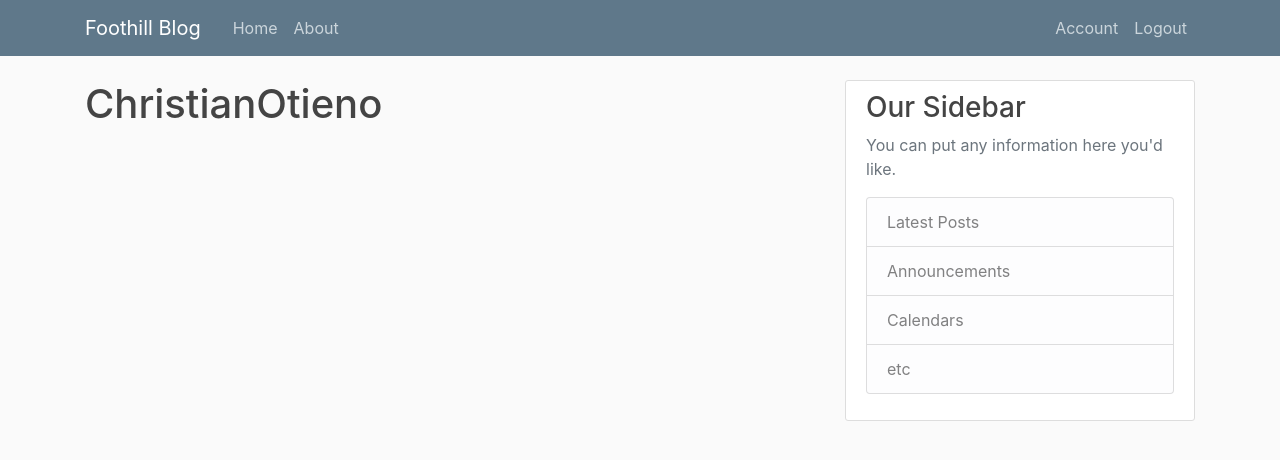
After one commit to ChristianOtieno/Python-Language, a Flask app: page /account in a window 1280 px wide. The commit adds this page. Shown: the top 460 px of the page. Run offline with Flask 2, Linux system fonts and the light colour scheme; a user stored in the database is signed in; some libraries are stand-ins or nearby versions.

Commit message:
User Authentication

```diff
--- a/Projects/Flask-Projects/foothill/blog/__init__.py
+++ b/Projects/Flask-Projects/foothill/blog/__init__.py
@@ -1,9 +1,15 @@
 from flask import Flask
 from flask_sqlalchemy import SQLAlchemy
+from flask_bcrypt import Bcrypt
+from flask_login import LoginManager
 
 app = Flask(__name__)
 app.config['SECRET_KEY'] = 'd35cdc8da1d3399edfe34c07e101edbc'
 app.config['SQLALCHEMY_DATABASE_URI'] = 'sqlite:///site.db'
 db = SQLAlchemy(app)
+bcrypt = Bcrypt(app)
+login_manager = LoginManager(app)
+login_manager.login_view = 'login'
+login_manager.login_message_category = 'info'
 
 from blog import routes
--- a/Projects/Flask-Projects/foothill/blog/routes.py
+++ b/Projects/Flask-Projects/foothill/blog/routes.py
@@ -1,7 +1,8 @@
-from flask import render_template, url_for, flash, redirect
-from blog import app
+from flask import render_template, url_for, flash, redirect, request
+from blog import app, db, bcrypt
 from blog.forms import RegistrationForm, LoginForm
 from blog.models import User, Post
+from flask_login import login_user, current_user, logout_user, login_required
 
 posts = [
     {
@@ -32,20 +33,42 @@
 
 @app.route("/register", methods=['GET', 'POST'])
 def register():
+    if current_user.is_authenticated:
+        return redirect(url_for('home'))
     form = RegistrationForm()
     if form.validate_on_submit():
-        flash(f'Account created for {form.username.data}!', 'success')
-        return redirect(url_for('home'))
+        hashedPassword = bcrypt.generate_password_hash(form.password.data).decode('utf-8')
+        user = User(username=form.username.data, email=form.email.data, password=hashedPassword)
+        db.session.add(user)
+        db.session.commit()
+        flash(f'Your account has been created, you are now able to log in!', 'success')
+        return redirect(url_for('login'))
     return render_template('register.html', title='Register', form=form)
 
 
 @app.route("/login", methods=['GET', 'POST'])
 def login():
+    if current_user.is_authenticated:
+        return redirect(url_for('home'))
     form = LoginForm()
     if form.validate_on_submit():
-        if form.email.data == 'admin@blog.com' and form.password.data == 'password':
-            flash('You have been logged in!', 'success')
-            return redirect(url_for('home'))
-        else:
-            flash('Login Unsuccessful. Please check username and password', 'danger')
+       user = User.query.filter_by(email=form.email.data).first()
+       if user and bcrypt.check_password_hash(user.password, form.password.data):
+           login_user(user, remember=form.remember.data)
+           next_page = request.args.get('next')
+           return redirect(next_page) if next_page else redirect(url_for('home'))
+    else:
+        flash('Login Unsuccessful. Please check username and password', 'danger')
     return render_template('login.html', title='Login', form=form)
+
+
+@app.route("/logout")
+def logout():
+    logout_user()
+    return redirect(url_for('home'))
+
+
+@app.route("/account")
+@login_required
+def account():
+    return render_template('account.html', title='Account')
--- /dev/null
+++ b/Projects/Flask-Projects/foothill/blog/templates/account.html
@@ -0,0 +1,3 @@
+{% extends "layout.html" %} {% block content %}
+<h1>{{ current_user.username }}</h1>
+{% endblock content %}
--- a/Projects/Flask-Projects/foothill/blog/templates/layout.html
+++ b/Projects/Flask-Projects/foothill/blog/templates/layout.html
@@ -27,13 +27,16 @@
                     </button>
                 <div class="collapse navbar-collapse" id="navbarToggle">
                     <div class="navbar-nav mr-auto">
-                        <a class="nav-item nav-link" href="/">Home</a>
-                        <a class="nav-item nav-link" href="/about">About</a>
+                        <a class="nav-item nav-link" href="{{ url_for('home') }}">Home</a>
+                        <a class="nav-item nav-link" href="{{ url_for('about') }}">About</a>
                     </div>
                     <!-- Navbar Right Side -->
                     <div class="navbar-nav">
-                        <a class="nav-item nav-link" href="/login">Login</a>
-                        <a class="nav-item nav-link" href="/register">Register</a>
+                        {% if current_user.is_authenticated %}
+                        <a class="nav-item nav-link" href="{{ url_for('account') }}">Account</a>
+                        <a class="nav-item nav-link" href="{{ url_for('logout') }}">Logout</a> {% else %}
+                        <a class="nav-item nav-link" href="{{ url_for('login') }}">Login</a>
+                        <a class="nav-item nav-link" href="{{ url_for('register') }}">Register</a> {% endif %}
                     </div>
                 </div>
             </div>
```
Also changed, not shown: Projects/Flask-Projects/foothill/blog/forms.py (+14 -2 lines), Projects/Flask-Projects/foothill/blog/models.py (+7 -2 lines), Projects/Flask-Projects/foothill/blog/site.db.
